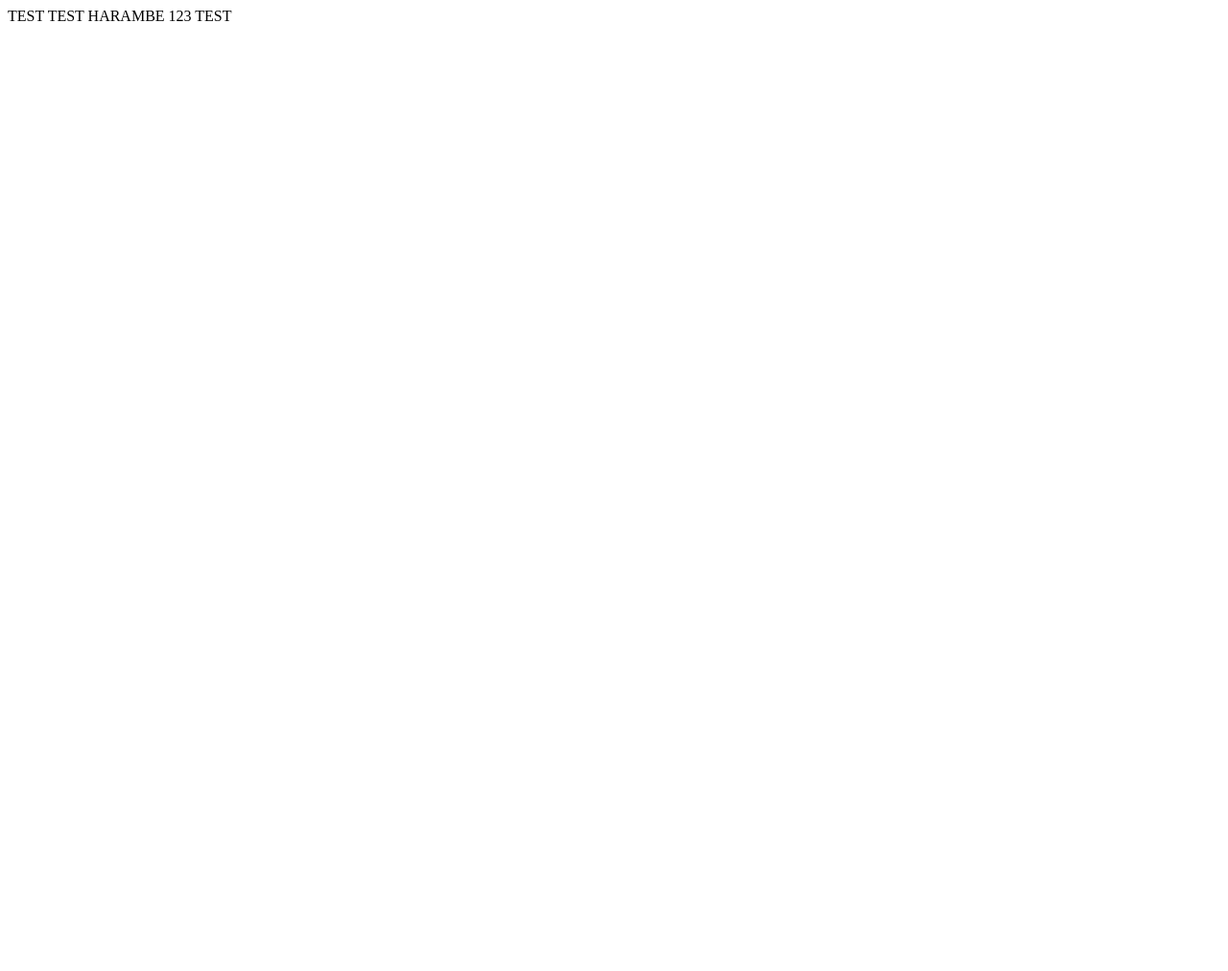
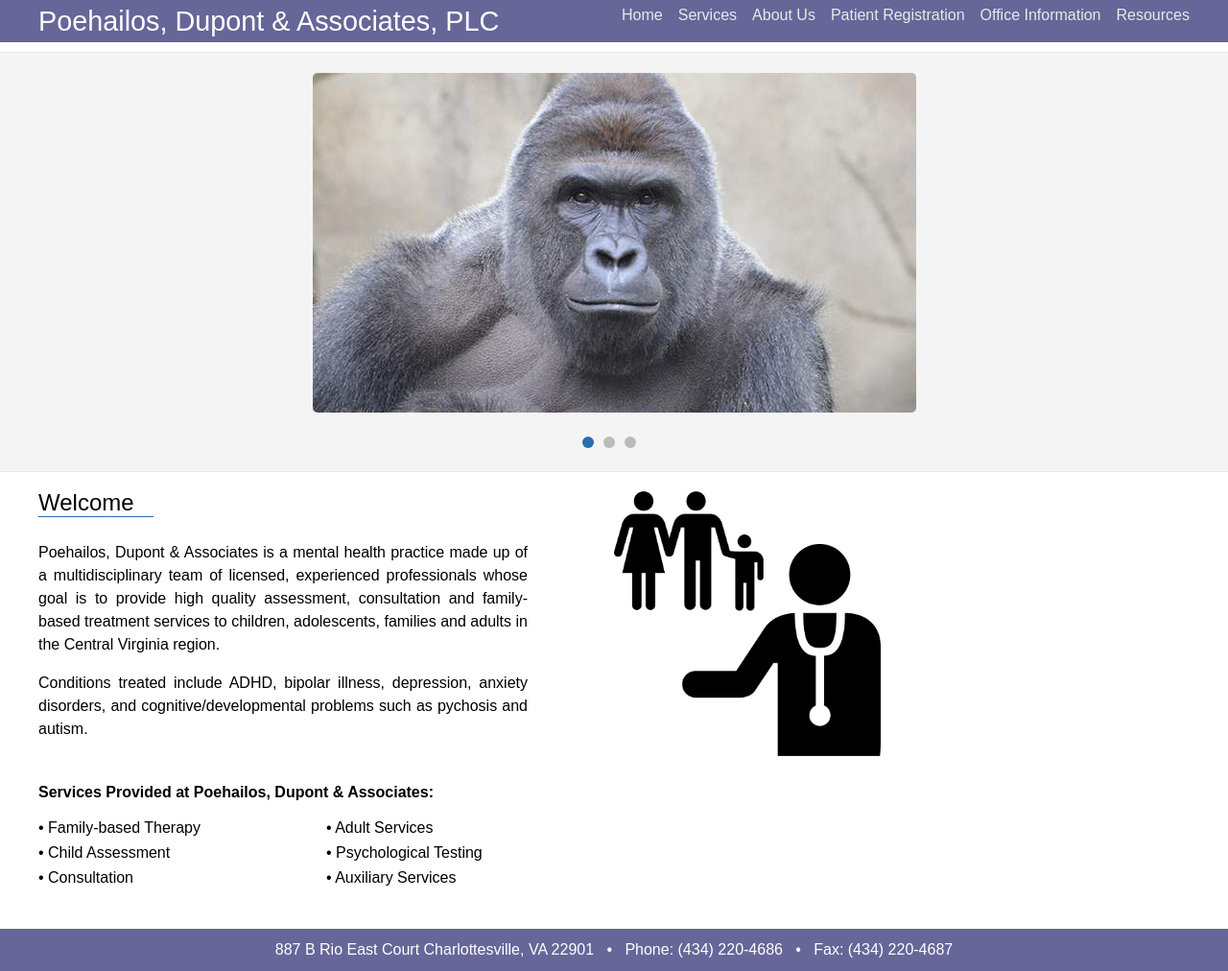
Before and after one commit to bwotten/pdakids_website, a plain HTML site: page index.html in a window 1280 px wide. Shown: the whole page at 96% size. Before the commit the page ends 800 px from the top, so only its background shows below. Drawn offline with Linux system fonts and the light colour scheme.

Commit message:
rip this projecto

```diff
--- a/index.html
+++ b/index.html
@@ -1 +1,93 @@
-TEST TEST HARAMBE 123 TEST
+<html>
+
+	<head>
+		<title>Charlottesville VA Mental Health</title>
+		<link rel="stylesheet" type="text/css" href="pda.css">
+		<script type="text/javascript" src="pda.js"></script>
+	</head>
+
+	<body>
+		<div id="ancient">
+			<header>
+				<div id="centeredHeader">
+					<div id="companyName"> Poehailos, Dupont & Associates, PLC </div>
+						<div id="links">
+							<a> Home </a>
+							<a> Services </a>
+							<a> About Us </a>
+							<a> Patient Registration </a>
+							<a> Office Information </a>
+							<a> Resources </a>
+						</div>
+				</div>
+			</header>
+			<div id="slideShow">
+				<div id="centeredSlideshow">
+					<div id="pictureContainer">
+						<img src="harambemcambe.jpg">
+					</div>
+					<div id="bubbleParent">
+						<div id="bubbleContainer" onmouseover="clearInterval(interval), redBubble()" onmouseout="resetInterval(), regularBubble()">
+							<div style="background-color: #2b6dad" class="bubble" id="bubble1" onclick="transformBubbleAndParagraph(0,1)"></div>
+							<div class="bubble" id="bubble2" onclick="transformBubbleAndParagraph(1,1)"></div>
+							<div class="bubble" id="bubble3" onclick="transformBubbleAndParagraph(2,1)"></div>
+						</div>
+					</div>
+			</div>
+			</div>
+			<div id="content">
+				<div id="mainPage">
+					<div id="mainText">
+						<h1> Welcome </h1>
+						<p> Poehailos, Dupont & Associates is a mental health practice made
+						up of a multidisciplinary team of licensed, experienced professionals
+						whose goal is to provide high quality assessment, consultation and
+						family-based treatment services to children, adolescents, families and
+						adults in the Central Virginia region.
+						</p>
+						<br>
+						<p>
+						Conditions treated include ADHD, bipolar illness, depression, anxiety
+						disorders, and cognitive/developmental problems such as pychosis and autism.
+						</p>
+						<br>
+					</div>
+					<div id="mainPicture">
+						<img src="Family-practice-icon-800px.png" height="276px">
+					</div>
+				</div>
+				<div id="servicesProvided">
+					<p id="services">
+					Services Provided at Poehailos, Dupont & Associates:
+					</p>
+					<br>
+					<div id="columns">
+						<div id="column1">
+							<ul>
+								<li>&#8226; Family-based Therapy</li>
+								<li>&#8226; Child Assessment</li>
+								<li>&#8226; Consultation</li>
+							</ul>
+						</div>
+						<div id="column2">
+							<ul>
+								<li>&#8226; Adult Services</li>
+								<li>&#8226; Psychological Testing</li>
+								<li>&#8226; Auxiliary Services</li>
+							</ul>
+						</div>
+					</div>
+				</div>
+			</div>
+			<footer>
+				<div id="footerCentered">
+				<p> 887 B Rio East Court Charlottesville, VA 22901 &nbsp; &#8226; &nbsp;
+				Phone: (434) 220-4686 &nbsp; &#8226; &nbsp; Fax: (434) 220-4687
+				</p>
+				</div>
+			</footer>
+		</div>
+	</body>
+
+
+</html>
--- a/pda.css
+++ b/pda.css
@@ -0,0 +1,231 @@
+/* Reset for better cross-browser compatibility - from Meyer Web */
+html, body, div, span, applet, object, iframe,
+h1, h2, h3, h4, h5, h6, p, blockquote, pre,
+a, abbr, acronym, address, big, cite, code,
+del, dfn, em, img, ins, kbd, q, s, samp,
+small, strike, strong, sub, sup, tt, var,
+b, u, i, center,
+dl, dt, dd, ol, ul, li,
+fieldset, form, label, legend,
+table, caption, tbody, tfoot, thead, tr, th, td,
+article, aside, canvas, details, embed,
+figure, figcaption, footer, header, hgroup,
+menu, nav, output, ruby, section, summary,
+time, mark, audio, video {
+	margin: 0;
+	padding: 0;
+	border: 0;
+	font-size: 100%;
+	font: inherit;
+	vertical-align: baseline;
+}
+
+article, aside, details, figcaption, figure,
+footer, header, hgroup, menu, nav, section {
+	display: block;
+}
+body {
+	line-height: 1;
+	position: relative;
+	font-family: Sans-Serif;
+}
+ol, ul {
+	list-style: none;
+}
+blockquote, q {
+	quotes: none;
+}
+blockquote:before, blockquote:after,
+q:before, q:after {
+	content: '';
+	content: none;
+}
+table {
+	border-collapse: collapse;
+	border-spacing: 0;
+}
+
+
+
+/* HEADER */
+header {
+	display: flex;
+	align-items: center;
+	background-color: rgb(102, 102, 153);
+	height: 44px;
+	width: 100%;
+	margin-bottom: 10px;
+}
+
+header #centeredHeader {
+	display: flex;
+	min-width: 1200px;
+	margin: 0 auto;
+}
+
+header #centeredHeader #links {
+	width: 50%;
+	height: 100%;
+	display: flex;
+	align-items: center;
+	justify-content: flex-end;
+}
+
+header #centeredHeader #links a {
+	margin: 0 8px;
+	color: #e9e9e9;
+}
+
+header #centeredHeader #links a:last-child {
+	margin-right: 0;
+}
+
+header #companyName {
+	width: 50%;
+	color: white;
+	font-size: 1.8em;
+	display: flex;
+	align-items: center;
+	justify-content: flex-start;
+}
+
+
+/* SLIDESHOW */
+#slideshow {
+	display: flex;
+	align-items: center;
+	justify-content: center;
+	margin-bottom: 20px;
+	background-color: #f4f4f4;
+	border-top: 1px solid #e8e8e8;
+	border-bottom: 1px solid #e8e8e8;
+}
+
+#slideshow #centeredSlideshow {
+	padding-top: 20px;
+}
+
+#slideShow #pictureContainer {
+	width: 629px;
+	margin: 0 auto;
+	border: 1px solid transparent;
+}
+
+#slideShow #pictureContainer img {
+	border-radius: 5px;
+}
+
+#bubbleParent {
+	width: 100%;
+	display: flex;
+	justify-content: center;
+}
+
+#bubbleContainer {
+	display: flex;
+	justify-content: center;
+	align-items: center;
+	width: 80px;
+	height: 60px;
+}
+
+.bubble {
+	padding: 6px;
+	margin-right: 10px;
+	background-color: #bbb;
+	border-radius: 100%;
+	transition: background-color 0.2s linear 0s;
+	cursor: pointer;
+}
+
+.bubble:hover {
+	background-color: #9a9a9a;
+}
+
+
+/* MAIN BODY CONTENT */
+#content {
+	padding-bottom: 84px;
+}
+
+#content #mainPage {
+	display: flex;
+	width: 1200px;
+	margin: 0 auto;
+	margin-bottom: 30px;
+}
+
+#mainPage #mainText {
+	width: 50%;
+}
+#mainPage #mainPicture {
+	width: 50%;
+}
+
+#mainPage h1 {
+	font-size: 1.5em;
+	display: inline-block;
+	padding-bottom: 2px;
+	padding-right: 20px;
+	border-bottom: 1px solid #2b6dad;
+	margin-bottom: 25px;
+}
+
+#mainPage p {
+	font-size: 1em;
+	line-height: 1.5em;
+	width: 85%;
+	text-align: justify;
+}
+#servicesProvided p {
+	font-size: 1em;
+}
+
+#servicesProvided {
+	width: 1200px;
+	margin: 0 auto;
+}
+
+#servicesProvided #services {
+	font-weight: bold;
+}
+
+#servicesProvided #columns {
+	display: flex;
+	width: 50%;
+}
+
+#servicesProvided #columns #column1 {
+	width: 50%;
+}
+#servicesProvided #columns #column2 {
+	width: 50%;
+}
+
+#servicesProvided #columns ul li {
+	padding: 5px 0;
+}
+
+
+
+/* FOOTER */
+footer {
+	display: flex;
+	align-items: center;
+	justify-content: center;
+	position: absolute;
+	bottom: 0;
+	background-color: rgb(102, 102, 153);
+	height: 44px;
+	width: 100%;
+}
+#footerCentered {
+	display: flex;
+	justify-content: center;
+	width: 1200px;
+	margin: 0 auto;
+}
+footer p {
+	color: white;
+	display: inline-block;
+}
```
Also changed, not shown: Family-practice-icon-800px.png (added), harambemcambe.jpg (added).
